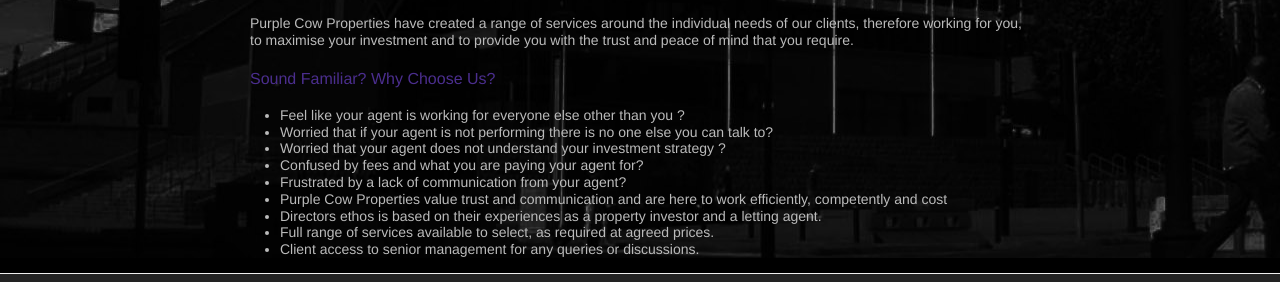
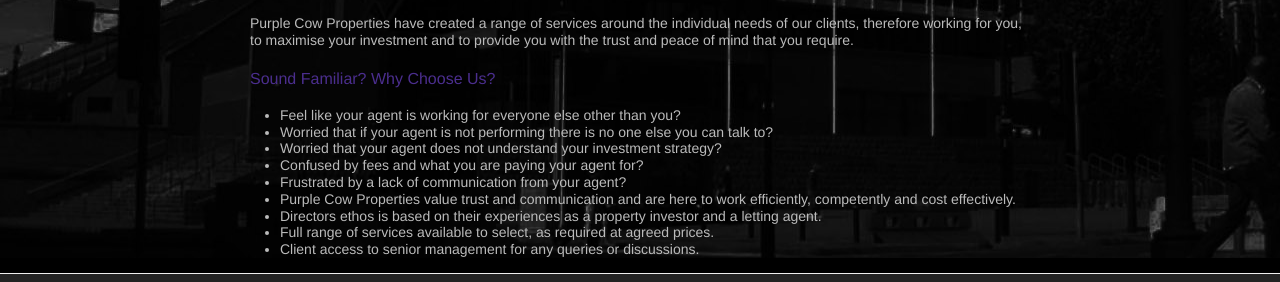
Before and after one commit to idiotandrobot/purplecowproperties.co.uk, a Jekyll site: the page built from services.md, in a window 1280 px wide. Shown: the part 601-883 px from the top of the page. Built offline with Jekyll 4.4.1, drawn with Linux system fonts in a browser that asks for light colours; nearby versions of some CDN libraries.

Commit message:
Update services.md
'Why Choose Us?' corrections

```diff
--- a/services.md
+++ b/services.md
@@ -19,12 +19,12 @@
 
 ### Sound Familiar? Why Choose Us? ###
 
-- Feel like your agent is working for everyone else other than you ?
+- Feel like your agent is working for everyone else other than you?
 - Worried that if your agent is not performing there is no one else you can talk to?
-- Worried that your agent does not understand your investment strategy ?
+- Worried that your agent does not understand your investment strategy?
 - Confused by fees and what you are paying your agent for?
 - Frustrated by a lack of communication from your agent?
-- Purple Cow Properties value trust and communication and are here to work efficiently, competently and cost
+- Purple Cow Properties value trust and communication and are here to work efficiently, competently and cost effectively.
 - Directors ethos is based on their experiences as a property investor and a letting agent.
 - Full range of services available to select, as required at agreed prices.
 - Client access to senior management for any queries or discussions.
```
